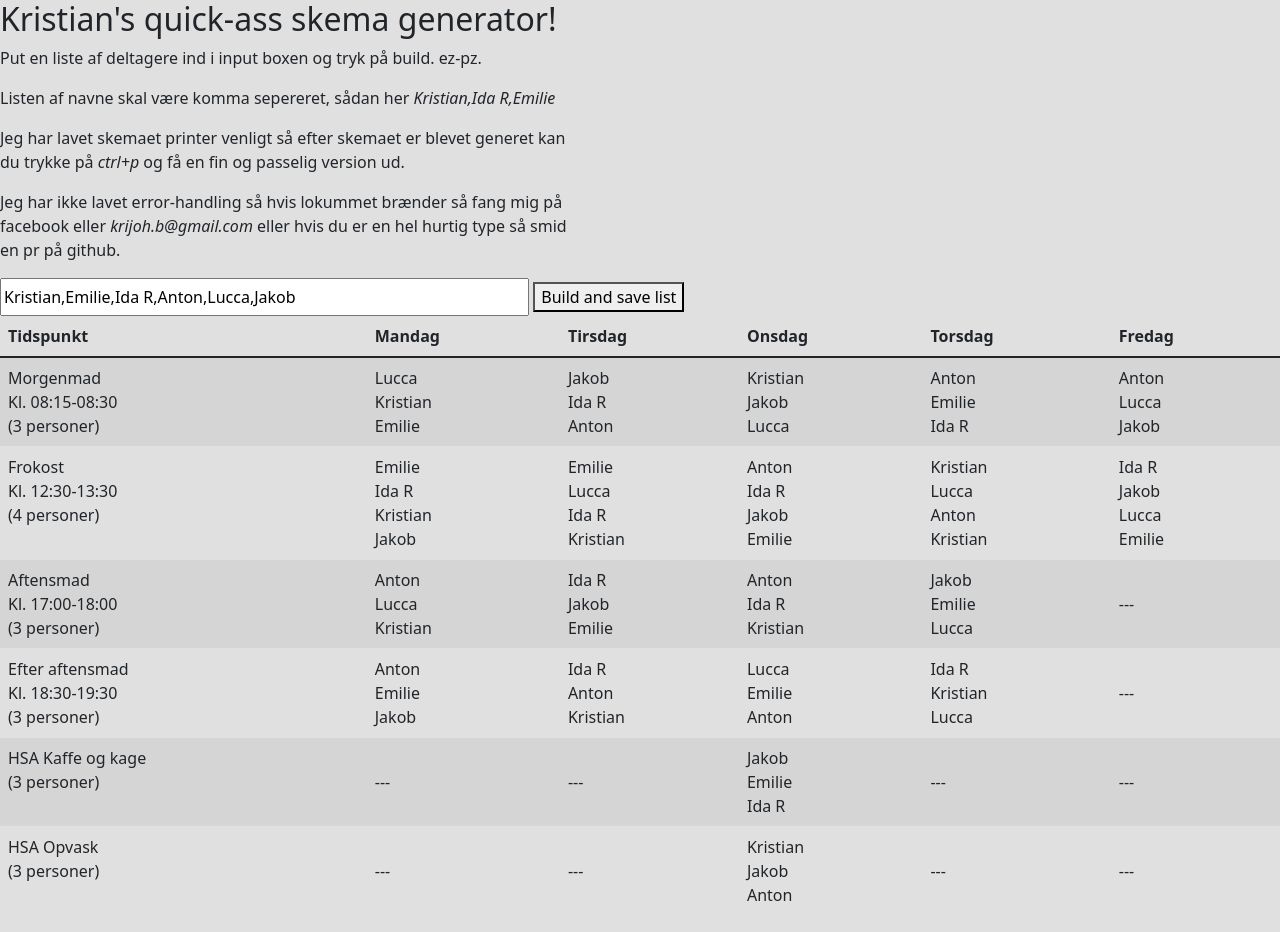
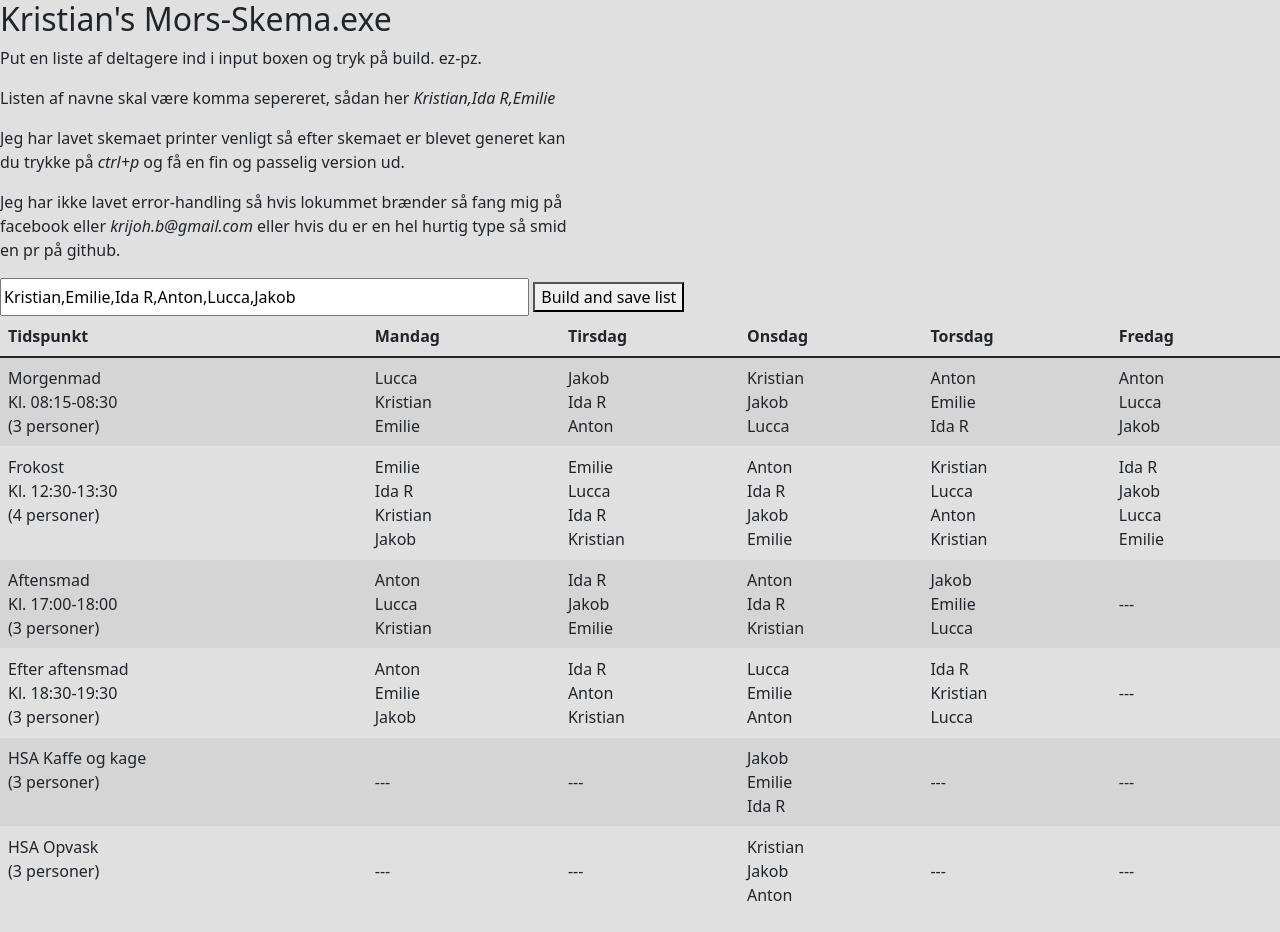
Before and after one commit to Benno4president/mors-skema, a plain HTML site: page index.html in a window 1280 px wide. Drawn offline with nearby package versions, Linux system fonts and the light colour scheme.

```diff
--- a/index.html
+++ b/index.html
@@ -9,7 +9,7 @@
 
 <body>
     <div class="settings">
-        <h2>Kristian's quick-ass skema generator!</h2>
+        <h2>Kristian's Mors-Skema.exe</h2>
         <P>Put en liste af deltagere ind i input boxen og tryk på build. ez-pz.</P>
         <p>Listen af navne skal være komma sepereret, sådan her <em>Kristian,Ida R,Emilie</em></p>
         <p style="width: 15cm;">Jeg har lavet skemaet printer venligt så efter skemaet er blevet generet kan du trykke på <em>ctrl+p</em> og få en fin og passelig version ud.</p>
```
